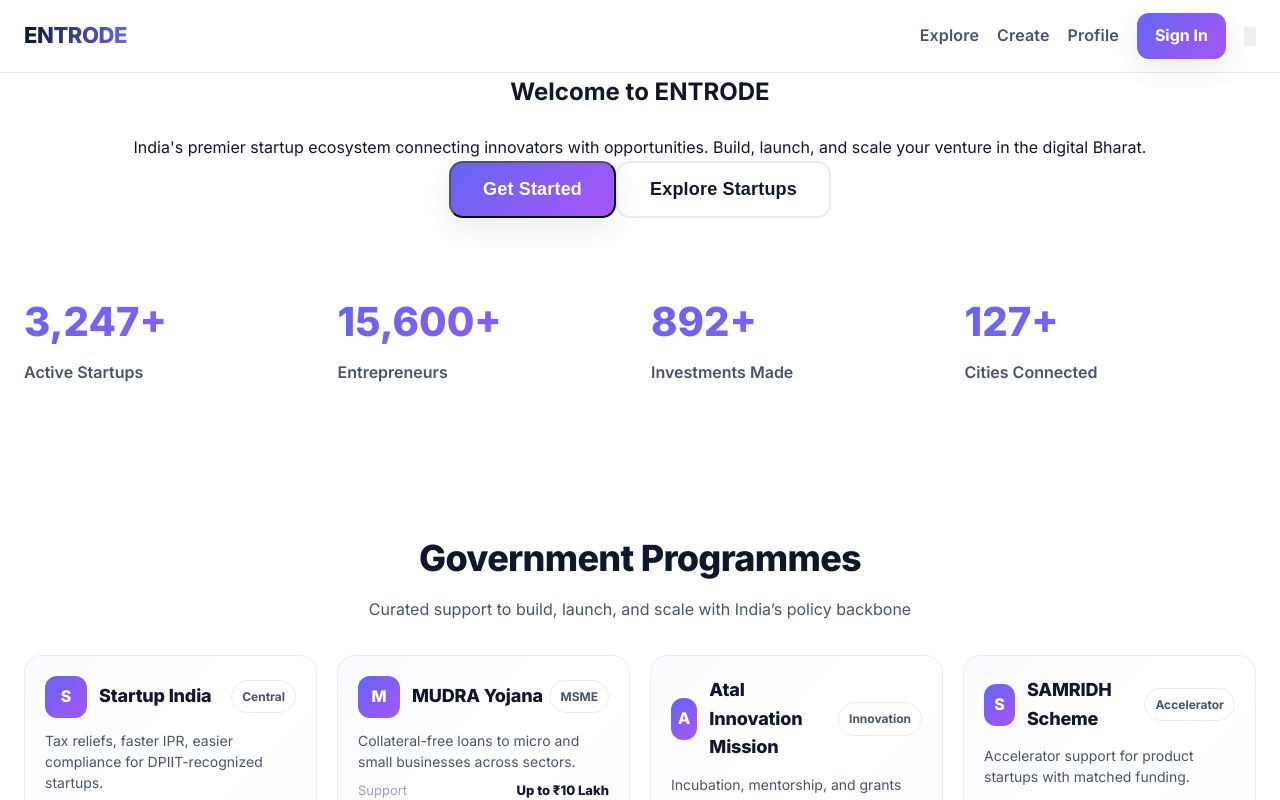
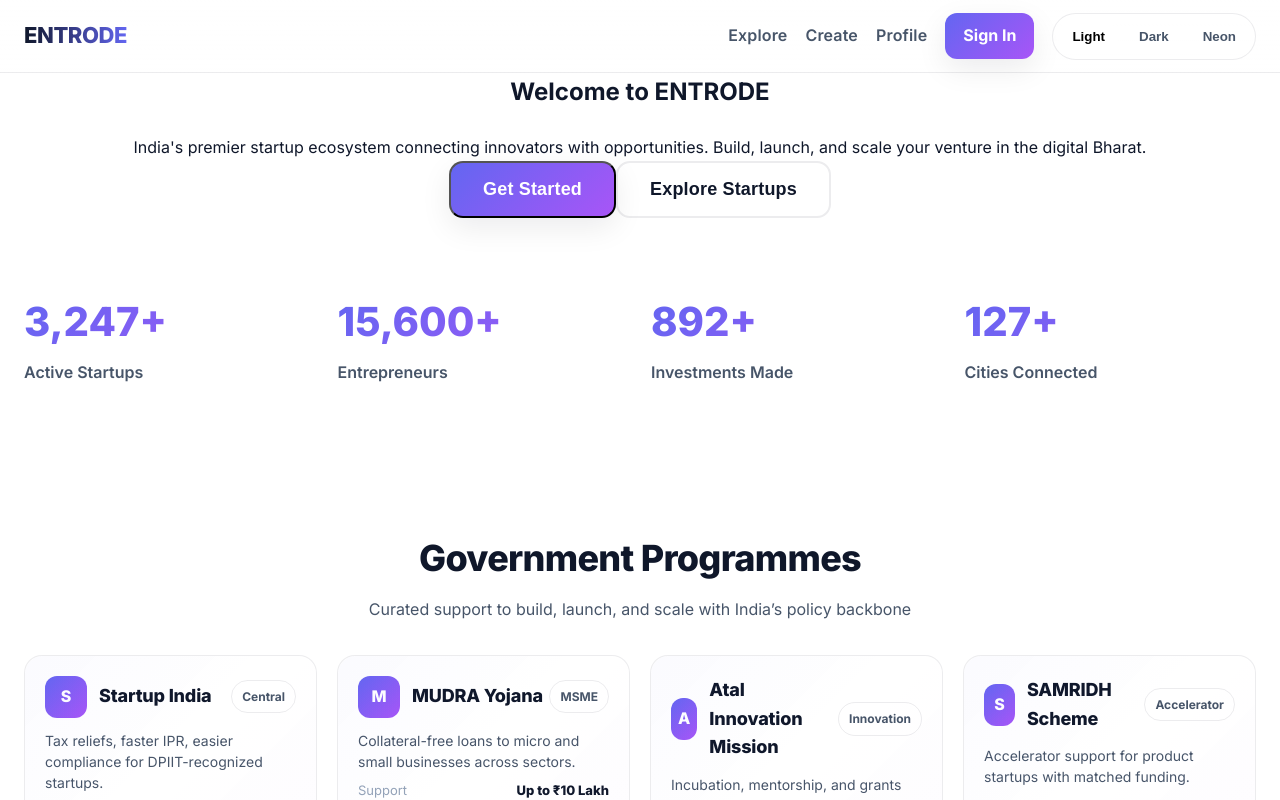
Before and after one commit to rahulsmritijeet/entrode, a Next.js app: page / in a window 1280 px wide. Shown: the top 800 px of the page. Built offline with nearby package versions, Linux system fonts and the light colour scheme.

Commit message:
Update ThemeToggle.js

```diff
--- a/src/components/ThemeToggle.js
+++ b/src/components/ThemeToggle.js
@@ -3,35 +3,28 @@
 
 export default function ThemeToggle() {
   const { theme, switchTheme } = useTheme();
-
   return (
-    <div className="flex gap-1 p-1 rounded-full theme-bg-secondary">
+    <div className="theme-switch">
       <button
         onClick={() => switchTheme('light')}
-        className={`p-2 rounded-full transition-all ${theme === 'light' ? 'bg-white shadow-md' : ''}`}
-        title="Light"
+        className={`theme-btn ${theme === 'light' ? 'active' : ''}`}
+        aria-label="Light"
       >
-        <svg className="w-4 h-4" fill="currentColor" viewBox="0 0 20 20">
-          <path fillRule="evenodd" d="M10 2a1 1 0 011 1v1a1 1 0 11-2 0V3a1 1 0 011-1zm4 8a4 4 0 11-8 0 4 4 0 018 0zm-.464 4.95l.707.707a1 1 0 001.414-1.414l-.707-.707a1 1 0 00-1.414 1.414zm2.12-10.607a1 1 0 010 1.414l-.706.707a1 1 0 11-1.414-1.414l.707-.707a1 1 0 011.414 0zM17 11a1 1 0 100-2h-1a1 1 0 100 2h1zm-7 4a1 1 0 011 1v1a1 1 0 11-2 0v-1a1 1 0 011-1zM5.05 6.464A1 1 0 106.465 5.05l-.708-.707a1 1 0 00-1.414 1.414l.707.707zm1.414 8.486l-.707.707a1 1 0 01-1.414-1.414l.707-.707a1 1 0 011.414 1.414zM4 11a1 1 0 100-2H3a1 1 0 000 2h1z" clipRule="evenodd" />
-        </svg>
+        Light
       </button>
       <button
         onClick={() => switchTheme('dark')}
-        className={`p-2 rounded-full transition-all ${theme === 'dark' ? 'bg-gray-700 shadow-md' : ''}`}
-        title="Dark"
+        className={`theme-btn ${theme === 'dark' ? 'active' : ''}`}
+        aria-label="Dark"
       >
-        <svg className="w-4 h-4" fill="currentColor" viewBox="0 0 20 20">
-          <path d="M17.293 13.293A8 8 0 016.707 2.707a8.001 8.001 0 1010.586 10.586z" />
-        </svg>
+        Dark
       </button>
       <button
         onClick={() => switchTheme('neon')}
-        className={`p-2 rounded-full transition-all ${theme === 'neon' ? 'bg-cyan-500 shadow-neon' : ''}`}
-        title="Neon"
+        className={`theme-btn ${theme === 'neon' ? 'active' : ''}`}
+        aria-label="Neon"
       >
-        <svg className="w-4 h-4" fill="currentColor" viewBox="0 0 20 20">
-          <path fillRule="evenodd" d="M11.3 1.046A1 1 0 0112 2v5h4a1 1 0 01.82 1.573l-7 10A1 1 0 018 17v-5H4a1 1 0 01-.82-1.573l7-10a1 1 0 011.12-.38z" clipRule="evenodd" />
-        </svg>
+        Neon
       </button>
     </div>
   );
```
